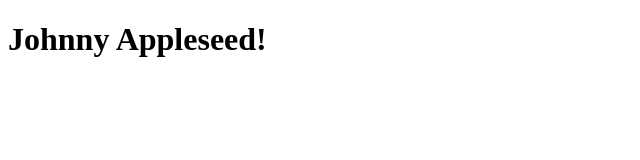
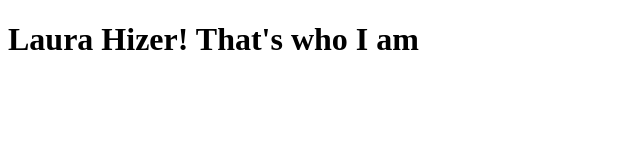
Before and after one commit to bydzine/getting-started, a plain HTML site: page index.html in a window 1280 px wide. Shown: the whole page, without its empty margins (0-640 px from the left). Drawn offline with Linux system fonts and the light colour scheme.

Commit message:
Update index.html
Since my name isn't really Johnny Appleseed, I felt compelled to be truthful and add my name, Laura Hizer.

```diff
--- a/index.html
+++ b/index.html
@@ -3,9 +3,9 @@
 <html>
   <head>
     <meta charset="utf-8">
-    <title>My First Web Assignment</title>
+    <title>My First Web Assignment (not really cause I've created pages before)</title>
   </head>
   <body>
-    <h1> Johnny Appleseed!</h1>
+    <h1> Laura Hizer! That's who I am</h1>
   </body>
 </html>
```
